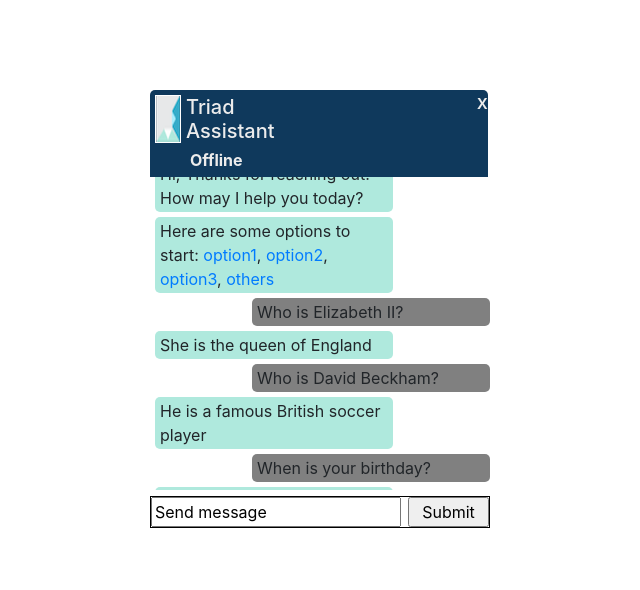
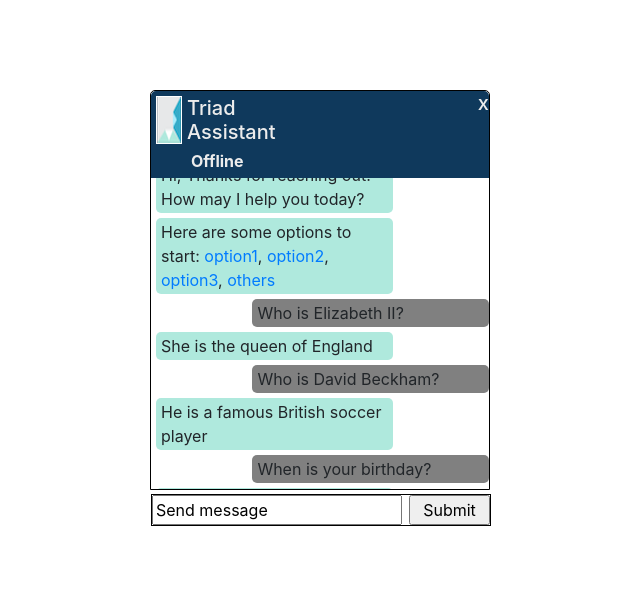
Before and after one commit to uyentdang/chatbot, a plain HTML site: page index.html in a window 1280 px wide. Shown: the whole page, without its empty margins (320-960 px from the left). Drawn offline with nearby package versions, Linux system fonts and the light colour scheme.

Commit message:
final layout

```diff
--- a/index.html
+++ b/index.html
@@ -10,36 +10,35 @@
     <link rel="stylesheet" href="style.css">
     </head>
 <body>
-  <div class="container">
-  <div class=top>
-  <section id="topBar">
-    <img src="Images/Logo.png" id="logo" alt="TriadhLogo">
-    <h5 id="Triad">Triad Assistant</h5>
-    <h5 id="close">x</h5>
-  </section>
-    <section id="status">
+  <section class="container">
+    <div class=top>
+      <div id="topBar">
+        <img src="Images/Logo.png" id="logo" alt="TriadhLogo">
+        <h5 id="Triad">Triad Assistant</h5>
+        <h5 id="close">x</h5>
+      </div>
+    <div id="status">
       <p id="online">Online</p>
       <p id="offline">Offline</p>
-    </section>
     </div>
+  </div>
   <div class="convo">
-  <section id="greeting">Hi, Thanks for reaching out. How may I help you today?</section>
-  <section id="greeting">Here are some options to start: <a href="">option1</a>, <a href="">option2</a>, <a href="">option3</a>, <a href="">others</a></section>
-  <section id="user">Who is Elizabeth II?</section>
-  <section id="agent">She is the queen of England</section>
-  <section id="user">Who is David Beckham?</section>
-  <section id="agent">He is a famous British soccer player</section>
-  <section id="user">When is your birthday?</section>
-  <section id="agent">I was created on 12/31/2022</section>
-  <section id="user">What's your name?</section>
-  <section id="agent">I am The Assistant</section>
+      <div id="greeting">Hi, Thanks for reaching out. How may I help you today?</div>
+      <div id="greeting">Here are some options to start: <a href="">option1</a>, <a href="">option2</a>, <a href="">option3</a>, <a href="">others</a></div>
+      <div id="user">Who is Elizabeth II?</div>
+      <div id="agent">She is the queen of England</div>
+      <div id="user">Who is David Beckham?</div>
+      <div id="agent">He is a famous British soccer player</div>
+      <div id="user">When is your birthday?</div>
+      <div id="agent">I was created on 12/31/2022</div>
+      <div id="user">What's your name?</div>
+      <div id="agent">I am The Assistant</div>
+    </div>
+  <div class="field">
+    <input type="text" value="Send message" id="message"/>
+    <input type="submit" value="Submit" id="submit"/>
   </div>
 
-  <section class="field">
-    <input type="text" value="Send message" id="message"/>
-    <input type="submit" value="Submit" id="submit"/>
-    </section>
-
-  </div>
-    </body>
+  </section>
   </body>
+  </html>
--- a/style.css
+++ b/style.css
@@ -7,6 +7,7 @@
   padding: 0;
   border-radius: 5px 5px 0 0;
   overflow: scroll;
+  border: 1px solid black;
 
 }
 
@@ -74,12 +75,13 @@ font-weight: bold;
 .field {
   position:absolute;
   padding: 1;
-  margin-top: -90px;
+  margin-top: -93px;
   border: 1px black solid;
   width: 340px;
   display: inline-flex;
   gap: 7px;
 }
+
 #message {
   width: 250px;
 }
```
